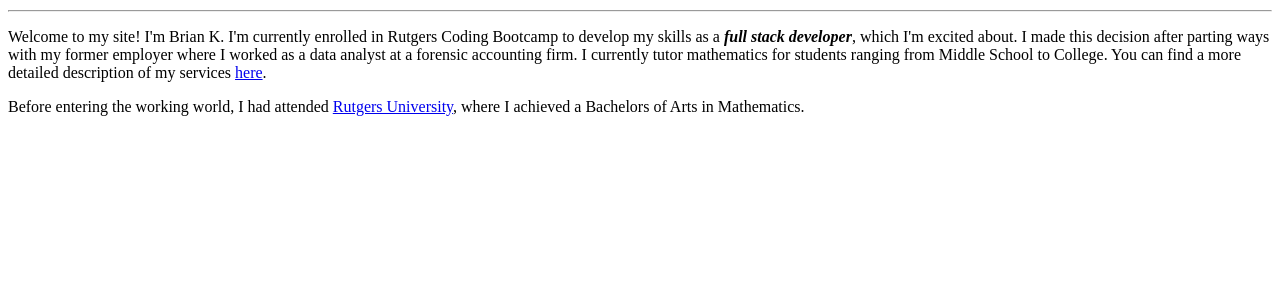
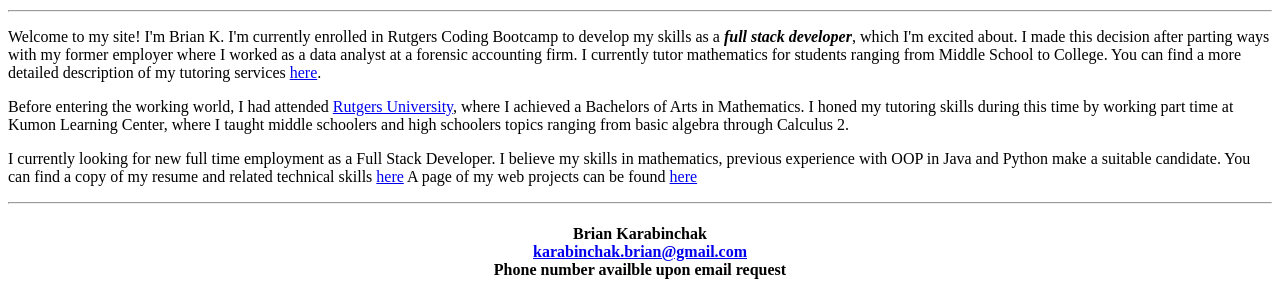
Before and after one commit to bjk116/PersonalSite, a plain HTML site: page site/index.html in a window 1280 px wide. Shown: the part 796-1096 px from the top of the page. Before the commit the page ends 928 px from the top, so only its background shows below. Drawn offline with Linux system fonts and the light colour scheme.

Commit message:
Added new pages projects, tutor, resume, and added text to index

```diff
--- a/site/index.html
+++ b/site/index.html
@@ -12,17 +12,34 @@
 		.center{
 			align-content: center;
 		}
+
+		.contact-info{
+			text-align: center;
+		}
 	</style>
 </head>
-<body>
-	<h1>Welcome!</h1>
-	<h2>I'm Brian K.</h2>
-
+<body background: #59b9FF>
+	<div class="title-container">
+		<h1>Welcome!</h1>
+		<h2>I'm Brian K.</h2>
+	</div>
 	<!- Edit this photo to be circle and just of my face, also after morning routine->
 	<img src='me.jpg' class='center' width='500px' height='667px'>
 	<hr>
-
-	<p>Welcome to my site!  I'm Brian K.  I'm currently enrolled in Rutgers Coding Bootcamp to develop my skills as a <b><em>full stack developer</em></b>, which I'm excited about.  I made this decision after parting ways with my former employer where I worked as a data analyst at a forensic accounting firm.  I currently tutor mathematics for students ranging from Middle School to College.  You can find a more detailed description of my services <a href="tutor.html">here</a>.</p>
-	<p>Before entering the working world, I had attended <a href='www.rutgers.edu'>Rutgers University</a>, where I achieved a Bachelors of Arts in Mathematics.
+	<div class="main-content">
+		<p>Welcome to my site!  I'm Brian K.  I'm currently enrolled in Rutgers Coding Bootcamp to develop my skills as a <b><em>full stack developer</em></b>, which I'm excited about.  I made this decision after parting ways with my former employer where I worked as a data analyst at a forensic accounting firm.  I currently tutor mathematics for students ranging from Middle School to College.  You can find a more detailed description of my tutoring services <a href="tutor.html">here</a>.</p>
+		<p>Before entering the working world, I had attended <a href='www.rutgers.edu'>Rutgers University</a>, where I achieved a Bachelors of Arts in Mathematics.  I honed my tutoring skills during this time by working part time at Kumon Learning Center, where I taught middle schoolers and high schoolers topics ranging from basic algebra through Calculus 2.</p>
+		<p>I currently looking for new full time employment as a Full Stack Developer.  I believe my skills in mathematics, previous experience with OOP in Java and Python make a suitable candidate.  You can find a copy of my resume and related technical skills <a href="resume.hmtl">here</a>  A page of my web projects can be found <a href='projects.html'>here</a></p>
+	</div>
+	<hr>
+	<div class="contact-info">
+		<h4>Brian Karabinchak
+		<br>
+		<a href='mailto:karabinchak.brian@gmail.com'>karabinchak.brian@gmail.com</a>
+		<br>
+		Phone number availble upon email request
+		</h4>
+	</div>
+	</body>
 </body>
 </html>
```
Also changed, not shown: site/projects.html (added), site/resume.html (added), site/tutor.html (added).
